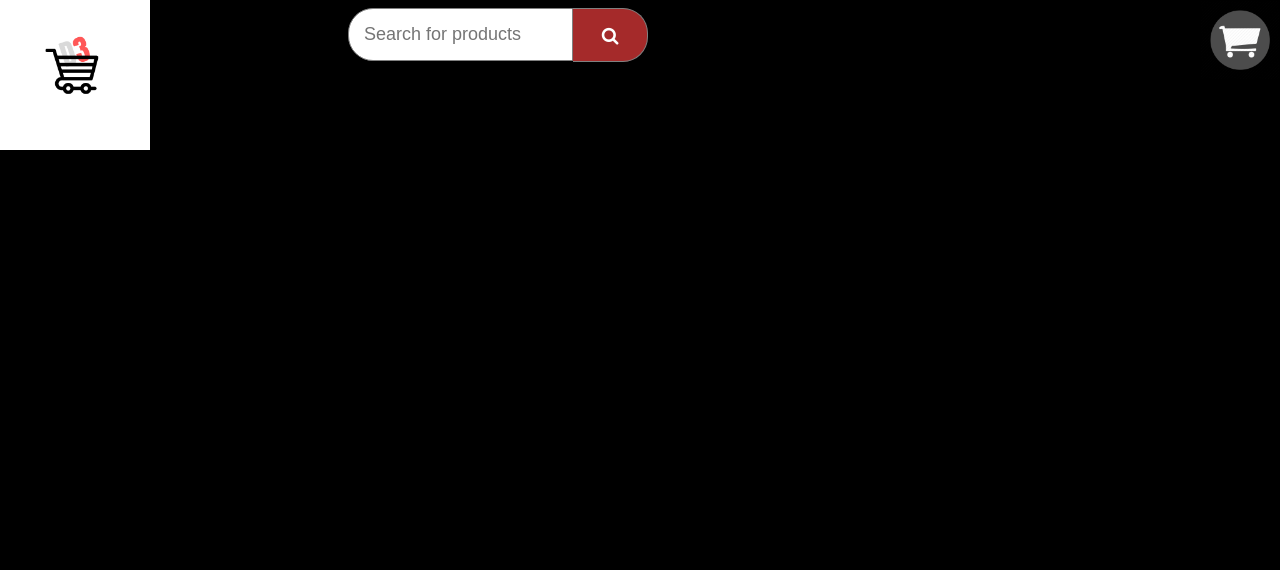
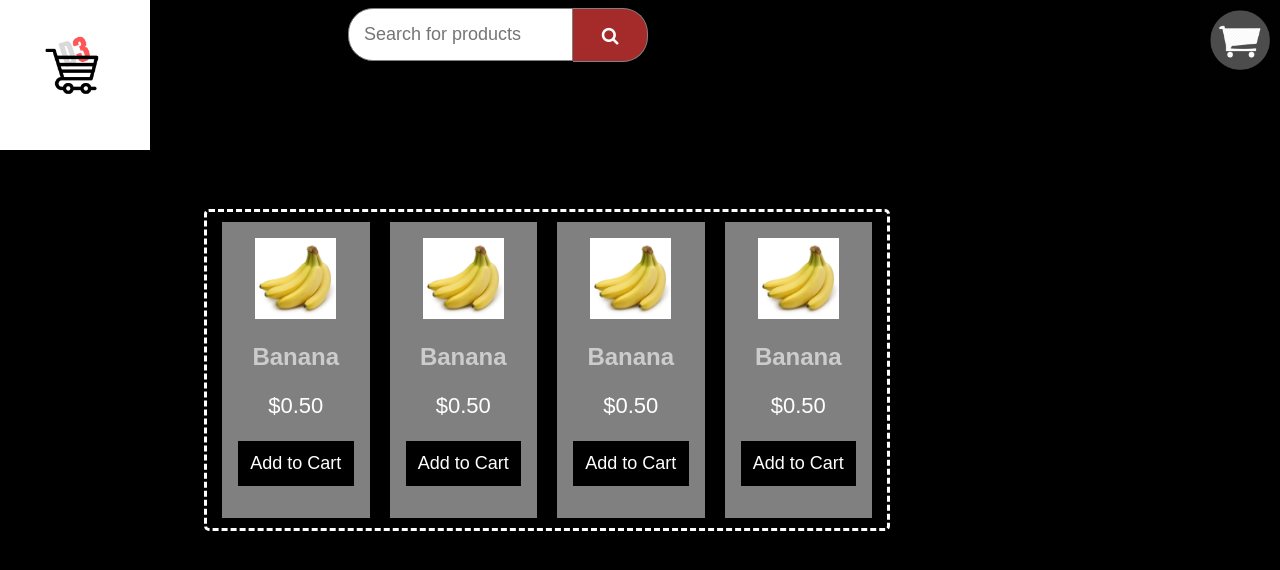
Before and after one commit to dnov09/CS425-project, a PHP site: page /home.html in a window 1280 px wide. Shown: the top 570 px of the page. Run offline with PHP 8.4, Linux system fonts and the light colour scheme; some libraries are stand-ins or nearby versions.

Commit message:
added sample product cards row

```diff
--- a/public/css/home.css
+++ b/public/css/home.css
@@ -94,3 +94,72 @@ form.example::after {
   right: 0;
 
 }
+.column {
+  float: left;
+  width: 25%;
+  padding: 0 10px;
+}
+
+/* Remove extra left and right margins, due to padding */
+.row {margin: 0 -5px;}
+
+/* Clear floats after the columns */
+.row:after {
+  content: "";
+  display: table;
+  clear: both;
+}
+
+/* Responsive columns */
+@media screen and (max-width: 600px) {
+  .column {
+    width: 100%;
+    display: block;
+    margin-bottom: 20px;
+  }
+}
+.products{
+  padding: 10px;
+  margin-top: 15%;
+  margin-left: 20%;
+  margin-right: 10%;
+  border-color: white;
+  border-style: dashed;
+  border-radius: 5px;
+}
+/* Style the counter cards */
+/* .card {
+  box-shadow: 0 4px 8px 0 rgba(0, 0, 0, 0.2);
+  padding: 16px;
+  text-align: center;
+  background-color: #f1f1f1;
+} */
+.card {
+  box-shadow: 0 4px 8px 0 rgba(0, 0, 0, 0.2);
+  max-width: 300px;
+  margin: auto;
+  text-align: center;
+  font-family: arial;
+  padding: 16px;
+  background-color: grey;
+}
+
+.price {
+  color: white;
+  font-size: 22px;
+}
+
+.card button {
+  border: none;
+  outline: 0;
+  padding: 12px;
+  color: white;
+  background-color: #000;
+  text-align: center;
+  cursor: pointer;
+  width: 100%;
+  font-size: 18px;
+}
+
+.card button:hover {
+  opacity: 0.7;
--- a/public/home.html
+++ b/public/home.html
@@ -39,5 +39,49 @@
     <div class="cart">
       <a><input type="image" src="images/cart_icon.png" alt="Logo" width="80" height="80"></a>
   </div>
+
+
+
+  <section class= "products">
+    <div class="row">
+      <div class="column">
+        <div class="card">
+          <img src="images/banana.jpg" alt="Banana" style="width:70%">
+          <h1>Banana</h1>
+          <p class="price">$0.50</p>
+          <p><button>Add to Cart</button></p>
+        </div>
+      </div>
+
+      <div class="column">
+        <div class="card">
+        <img src="images/banana.jpg" alt="Banana" style="width:70%">
+        <h1>Banana</h1>
+        <p class="price">$0.50</p>
+        <p><button>Add to Cart</button></p>
+      </div>
+    </div>
+
+    <div class="column">
+      <div class="card">
+      <img src="images/banana.jpg" alt="Banana" style="width:70%">
+      <h1>Banana</h1>
+      <p class="price">$0.50</p>
+      <p><button>Add to Cart</button></p>
+      </div>
+    </div>
+
+    <div class="column">
+      <div class="card">
+      <img src="images/banana.jpg" alt="Banana" style="width:70%">
+        <h1>Banana</h1>
+          <p class="price">$0.50</p>
+          <p><button>Add to Cart</button></p>
+        </div>
+        </div>
+</div>
+
+</section>
+</div>
   </body>
 </html>
```
Also changed, not shown: public/images/banana.jpg (added).
